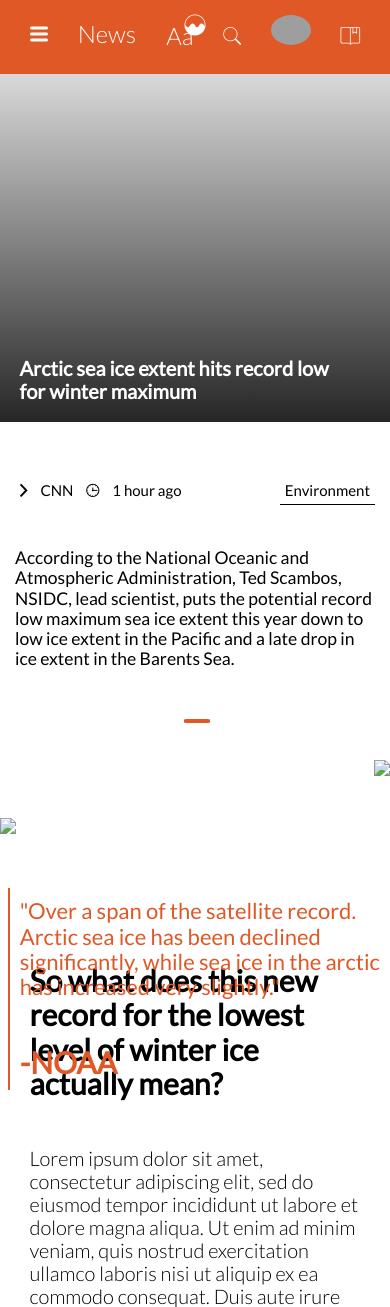
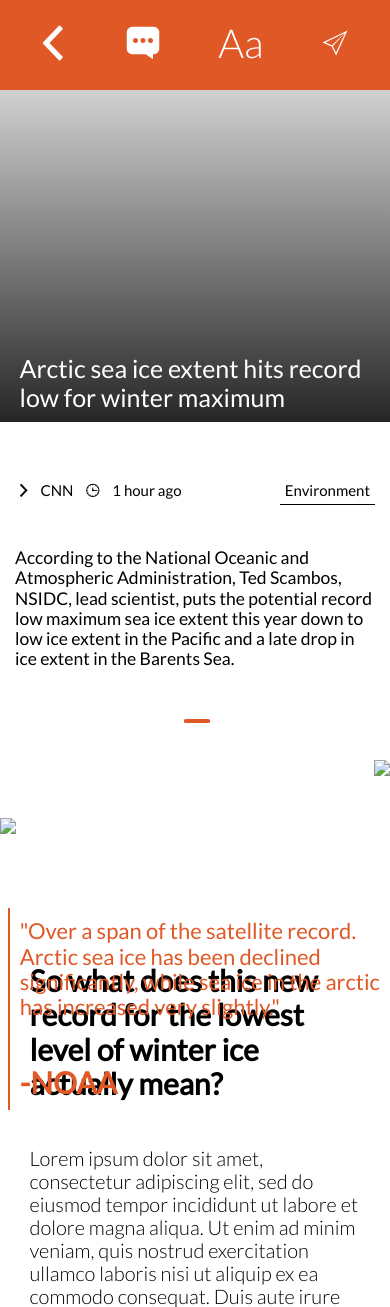
Before and after one commit to coderskyiee/coderskyiee.github.io, a PHP site: page /weather-feed/index.html in a window 390 px wide. Shown: the top 1307 px of the page. Run offline with PHP 8.4, Linux system fonts and the light colour scheme; some libraries are stand-ins or nearby versions; some web fonts are replaced; grey boxes are pictures that could not be loaded.

Commit message:
new app beta

```diff
--- a/weather-feed/index.html
+++ b/weather-feed/index.html
@@ -18,6 +18,7 @@
 	<header>
 		<nav>
 			<div class=" sidebar">
+				<div class="sidebar-ins">
 					<ul class="left-nav-bar">
 						<li>
 							<i class="ion-navicon-round"></i>
@@ -33,6 +34,7 @@
 						<li><img class="user-img" src="resources/img/random-user_imageF50.jpg"></li>
 						<li><i class="ion-ios-bookmarks-outline"></i></li>
 					</ul>
+				</div>
 			</div>
 		</nav>
 		<div class="title-text">
--- a/weather-feed/resources/css/queries.css
+++ b/weather-feed/resources/css/queries.css
@@ -90,6 +90,19 @@
 /* Small phones to smal;l tablets: 481px to 767px */
 
 @media only screen and (max-width: 768px) {
+
+	.title-text {
+		top: 80%;
+		width: 90%;
+		left:5%;
+	transform:translateX(0%)
+	translateY(0%);
+	}
+	.title-icons {
+		display: none;
+	}
+
+
 	.text-column {
 		max-width: 90%;
 		position: relative;
@@ -126,6 +139,8 @@
 }
 
 @media only screen and (max-width:600px) {
+
+
 	.text-img {
 		position: relative;
 		top: 530px;
@@ -146,13 +161,14 @@
 		max-height: 50vh;
 	}
 	.title-text {
-		font-size: 10px;
-		position: absolute;
-		top: 45%;
-		width: 80%;
-		left: 45%;
-		display: inline-block;
+	top: 35%;
 	}
+
+	.title-text h1{
+		font-size: 30px;
+		font-weight: 500;
+	}
+
 	.overlap-img {
 		float: left;
 		position: absolute;
@@ -167,7 +183,7 @@
 		margin-top: -15%;
 	}
 	.backdrop-text {
-		top: 70px;
+		top: 90px;
 		padding: 10px 10px;
 	}
 	.text-column {
@@ -259,6 +275,20 @@
 }
 
 @media only screen and (max-width:425px) {
+
+	.title-text {
+	top: 40%;
+	}
+
+	.title-text h1{
+		font-size: 25px;
+	}
+
+	.sidebar ul li{
+	margin-left: 15%;
+	font-size: 40px;
+}
+
 	.text-img {
 		top: 740px;
 	}
@@ -272,7 +302,7 @@
 		top: 770px;
 	}
 	.last-para {
-		margin-top: 200px;
+		margin-top: 230px;
 	}
 	.corousel-pic-1 img {
 		width: 150px;
@@ -286,7 +316,13 @@
 	}
 }
 
-@media only screen and (max-width: 335px) {
+@media only screen and (max-width: 330px) {
+
+		.sidebar ul li{
+	margin-left: 15%;
+	font-size: 30px;
+}
+
 	.text-img {
 		top: 840px;
 	}
--- a/weather-feed/resources/css/style.css
+++ b/weather-feed/resources/css/style.css
@@ -43,6 +43,7 @@ header{
 	float: left;
 	list-style: none;
 	display: inline-block;
+	margin-top: 10px;
 }
 
 .left-nav-bar li{
@@ -52,7 +53,8 @@ header{
 
 .ion-ios-analytics{
 	position: absolute;
-        top: 25px;
+        top: 40px;
+		font-size: 30px;
         left: 50%;
         margin-right: -50%;
         -webkit-transform: translate(-50%, -50%);
@@ -78,9 +80,10 @@ display: inline-block;
 }
 
 .user-img{
-	height: 30px;
+	height: 40px;
 	border-radius: 50%;
-
+	position: relative;
+	top:10px;
 }
 
 i{
@@ -115,6 +118,22 @@ i{
 	border-radius: 50%;
 }
 
+/*mobile sidebar*/
+
+.sidebar ul{
+	align-content: center;
+	text-align: center;
+}
+
+.sidebar ul li{
+	display: inline-block;
+	margin-left: 20%;
+	font-size: 40px;
+}
+
+.sidebar ul li:first-child{
+	margin-left: 0;
+}
 
 /*section news text*/
 
--- a/weather-feed/resources/js/script.js
+++ b/weather-feed/resources/js/script.js
@@ -13,6 +13,15 @@ $(window).load(function () {
     if (viewportWidth < 468) {
 		$('i').removeClass('ion-ios-arrow-thin-left');
 		$('i').removeClass('ion-ios-arrow-thin-right');
+    }
+});
+
+$(window).load(function () {
+    var viewportWidth = $(window).width();
+    if (viewportWidth < 768) {
+		$('.sidebar-ins').hide();
+		var rowElement = '<ul><li><i class="ion-chevron-left"></i></li><li><i class="ion-chatbox-working"></i></li><li>Aa</li><li><i class="ion-ios-paperplane-outline"></i></li></ul>';
+		$('.sidebar').append(rowElement);
     }
 });
 
```
Lines whose indentation alone changed are shown as unchanged.
